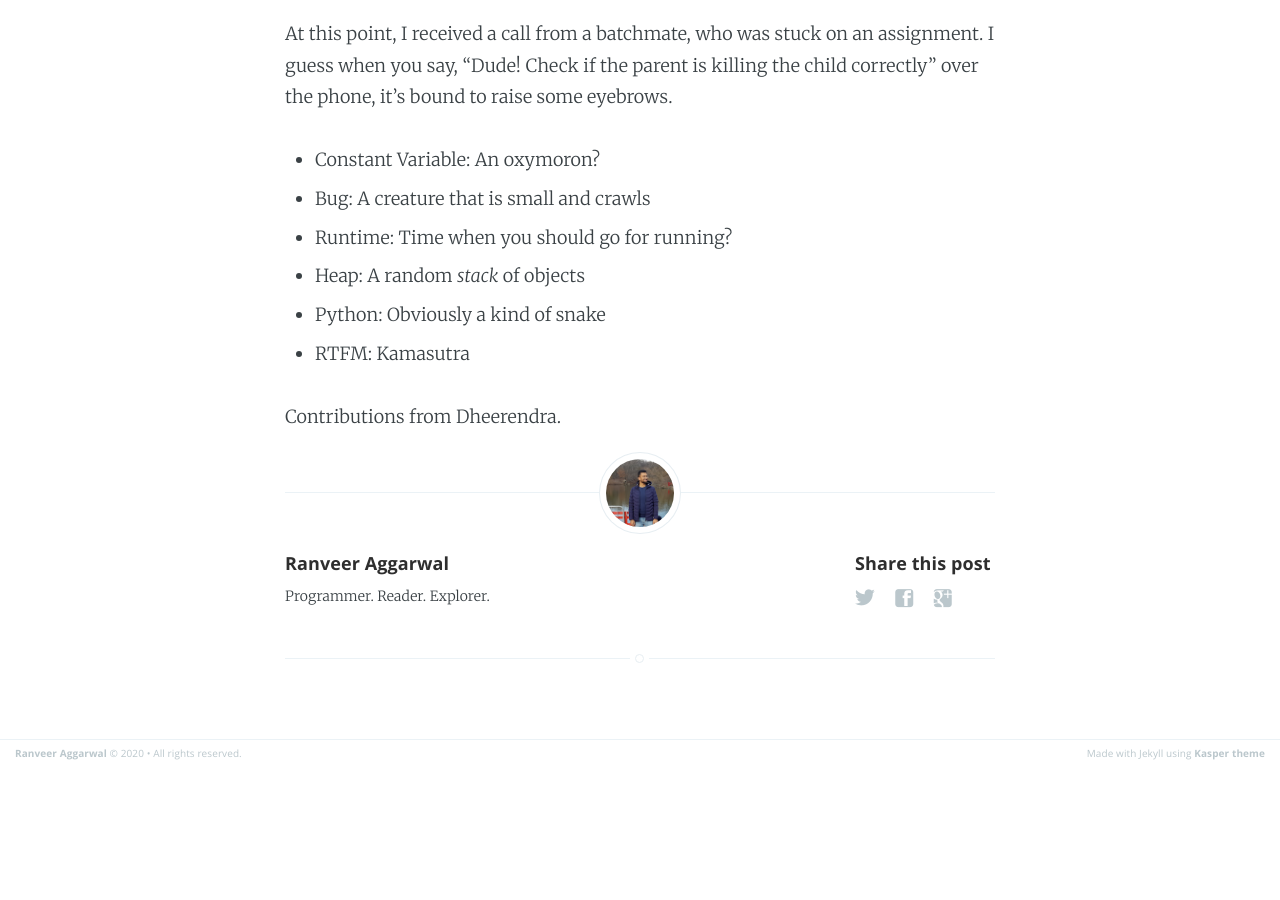
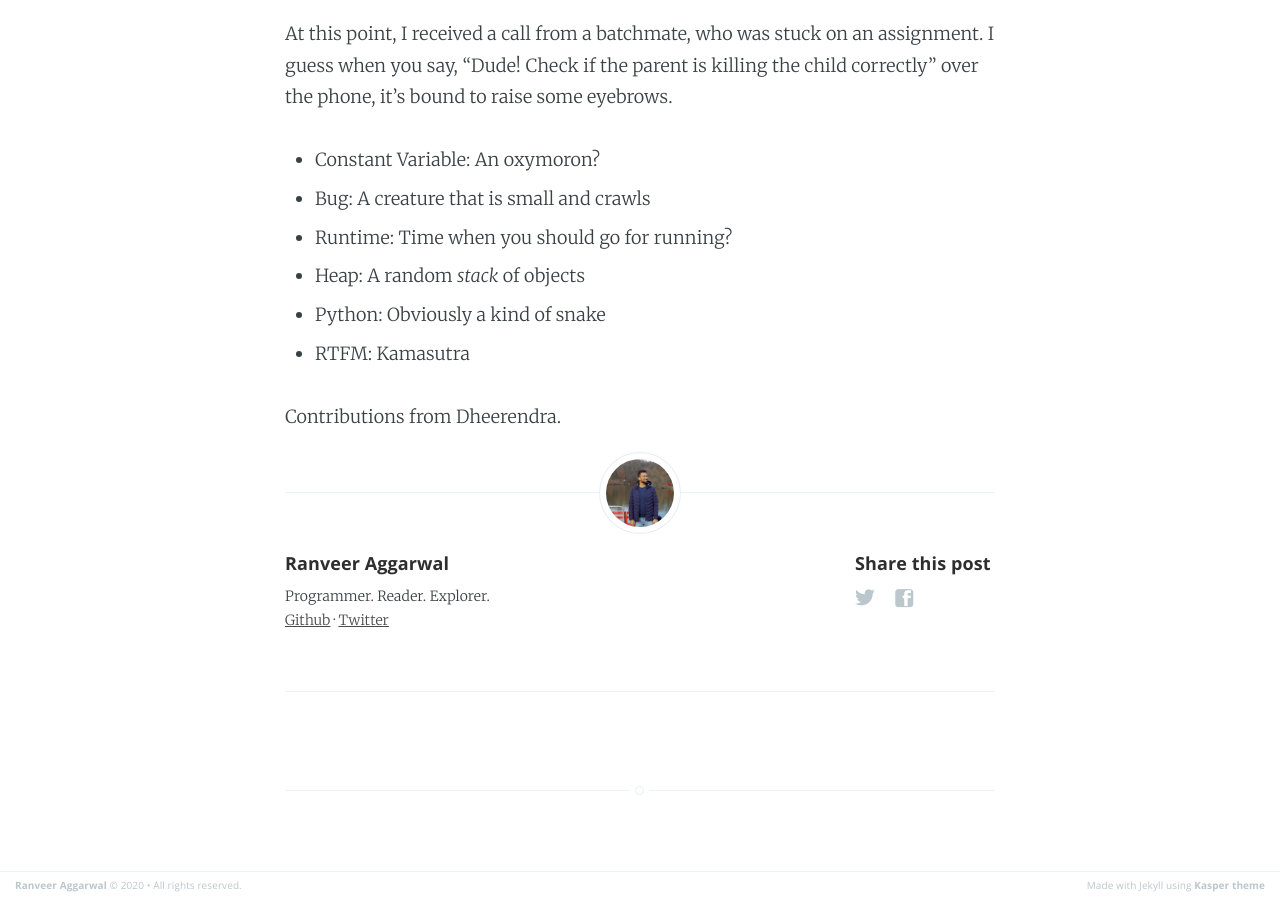
Before and after one commit to ranveeraggarwal/ranveeraggarwal.github.io, a Jekyll site: the page built from blog/_posts/2015-03-30-cs-humor.markdown, in a window 1280 px wide and 900 px high, scrolled down 687 px. Built offline with Jekyll 4.4.1, drawn with Linux system fonts in a browser that asks for light colours; comment, search, counter and statistics services are not loaded; before the commit the page ends 1455 px from its top, so only the background shows below that.

```diff
--- a/_includes/share.html
+++ b/_includes/share.html
@@ -1,6 +1,7 @@
 <section class="share">
     <h4>Share this post</h4>
-    <a class="icon-twitter" href="http://twitter.com/share?text={{page.title}}&amp;url={{site.domain_name}}{{ page.url }}"
+    <a class="icon-twitter"
+        href="http://twitter.com/share?text={{page.title}}&amp;url={{site.domain_name}}{{ page.url }}"
         onclick="window.open(this.href, 'twitter-share', 'width=550,height=235');return false;">
         <span class="hidden">Twitter</span>
     </a>
@@ -8,8 +9,4 @@
         onclick="window.open(this.href, 'facebook-share','width=580,height=296');return false;">
         <span class="hidden">Facebook</span>
     </a>
-    <a class="icon-google-plus" href="https://plus.google.com/share?url={{site.domain_name}}{{page.url}}"
-       onclick="window.open(this.href, 'google-plus-share', 'width=490,height=530');return false;">
-        <span class="hidden">Google+</span>
-    </a>
 </section>
--- a/_layouts/post.html
+++ b/_layouts/post.html
@@ -77,13 +77,17 @@
                 <h4> {{ site.author }} </h4>
                 <!-- Author Bio -->
                 <p>
-                    Programmer. Reader. Explorer.
+                    Programmer. Reader. Explorer. <br>
+                    <a href="https://github.com/ranveeraggarwal">Github</a> &middot;
+                    <a href="https://twitter.com/ranveeraggarwal">Twitter</a>
                 </p>
             </section>
             {% endif %}
 
             <!-- Share links section -->
             {% include share.html %}
+
+            <hr>
 
             <!-- Disqus comments -->
             {% if page.disqus %}
```
